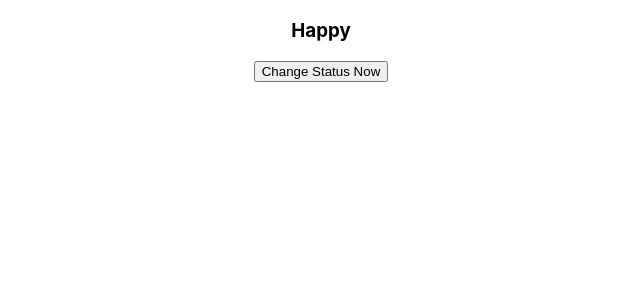
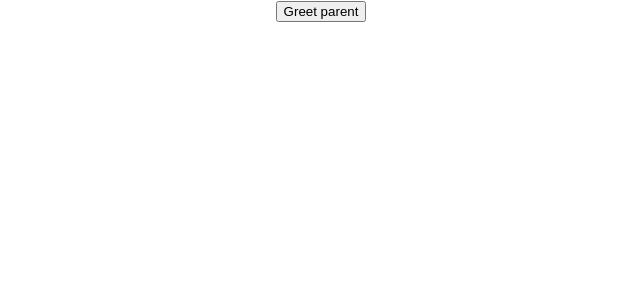
Before and after one commit to Maruhara18774/react-example-all-eng, a React (Create React App) app in the folder hello-world/: page / in a window 1280 px wide. Shown: the top 300 px of the page, without its empty margins (319-959 px from the left). Built offline with nearby package versions, Linux system fonts and the light colour scheme.

Commit message:
Method as props (greet props)

```diff
--- a/hello-world/src/App.js
+++ b/hello-world/src/App.js
@@ -9,12 +9,13 @@ import MyName from './components/5Iam'
 import Messeges from './components/6Messege'
 import Subcribe from './components/6Subcribe'
 import ChangeStatus from './components/7Bind';
+import ObjParent from './components/8ParentComponent';
 
 
 function App() {
   return (
     <div className="App">
-      <ChangeStatus></ChangeStatus>
+      <ObjParent></ObjParent>
     </div>
   );
 }
--- /dev/null
+++ b/hello-world/src/components/8ChildComponent.js
@@ -0,0 +1,21 @@
+import React, { Component } from 'react'
+
+class ObjChild extends Component {
+    constructor(props) {
+        super(props)
+
+        this.state = {
+
+        }
+    }
+
+    render() {
+        return (
+            <div>
+                <button onClick={this.props.greet}>Greet parent</button>
+            </div>
+        )
+    }
+}
+
+export default ObjChild;
--- /dev/null
+++ b/hello-world/src/components/8ParentComponent.js
@@ -0,0 +1,25 @@
+import React, { Component } from 'react'
+import ObjChild from './8ChildComponent';
+
+class ObjParent extends Component {
+    constructor(props) {
+        super(props)
+
+        this.state = {
+             parentName: 'Parent',
+        }
+        this.greetParent = this.greetParent.bind(this);
+    }
+    greetParent(){
+        alert(`Hello parent ${this.state.parentName}`);
+    }
+
+    render() {
+        return (
+            <div>
+                <ObjChild greet = {this.greetParent}></ObjChild>
+            </div>
+        )
+    }
+}
+export default ObjParent;
```
Also changed, not shown: 1 other file (tests, documents, lock files or other folders).
